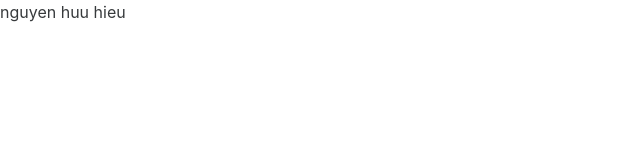
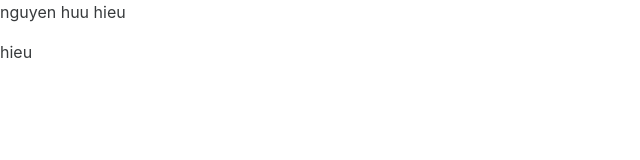
Before and after one commit to Nguyen-Huu-Hieu/Nguyen-Huu-Hieu.github.io, a plain HTML site: page CV/index.html in a window 1280 px wide. Shown: the full height of the page, 0-640 px from the left. Drawn offline with Linux system fonts and the light colour scheme.

Commit message:
them ten

```diff
--- a/CV/index.html
+++ b/CV/index.html
@@ -11,5 +11,6 @@
 </head>
 <body >
  	 <p>nguyen huu hieu</p>
+ 	 <p>hieu</p>
 </body>
 </html>
```
